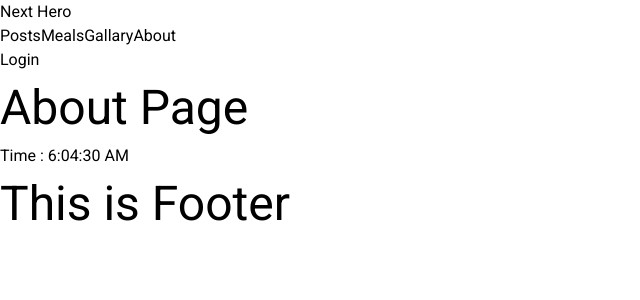
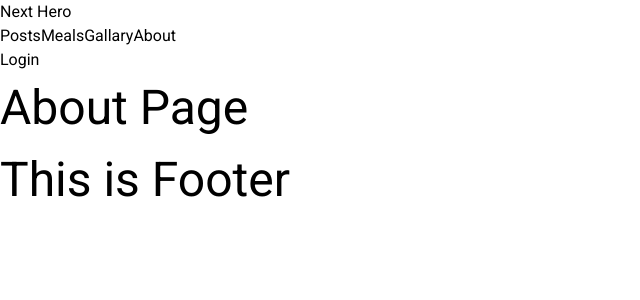
Before and after one commit to Sazid60/Nexjs-Core-Concept-3, a Next.js app: page /about in a window 1280 px wide. Shown: the top 300 px of the page, without its empty margins (0-640 px from the left). Built offline with nearby package versions, Linux system fonts and the light colour scheme.

Commit message:
Commenting Stuffs

```diff
--- a/src/app/about/page.jsx
+++ b/src/app/about/page.jsx
@@ -7,9 +7,9 @@ const getTime = async () => {
     // const res = await fetch(`http://localhost:3000/time`, {cache :'no-store'})
 
     // kisukhon por por re validate korbe
-    const res = await fetch(`http://localhost:3000/time`, { next: { revalidate: 5 } })
-    const data = await res.json()
-    return data.currentTime
+    // const res = await fetch(`http://localhost:3000/time`, { next: { revalidate: 5 } })
+    // const data = await res.json()
+    // return data.currentTime
 }
 
 const page = async () => {
@@ -19,7 +19,7 @@ const page = async () => {
     return (
         <div>
             <h1>About Page</h1>
-            <h2>Time : {currentTime}</h2>
+            {/* <h2>Time : {currentTime}</h2> */}
         </div>
     );
 };
```
